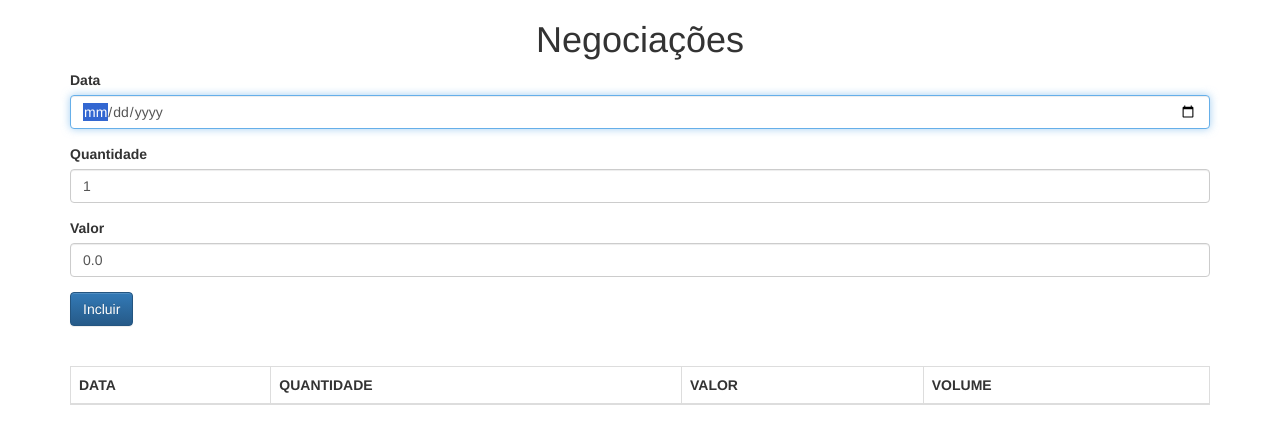
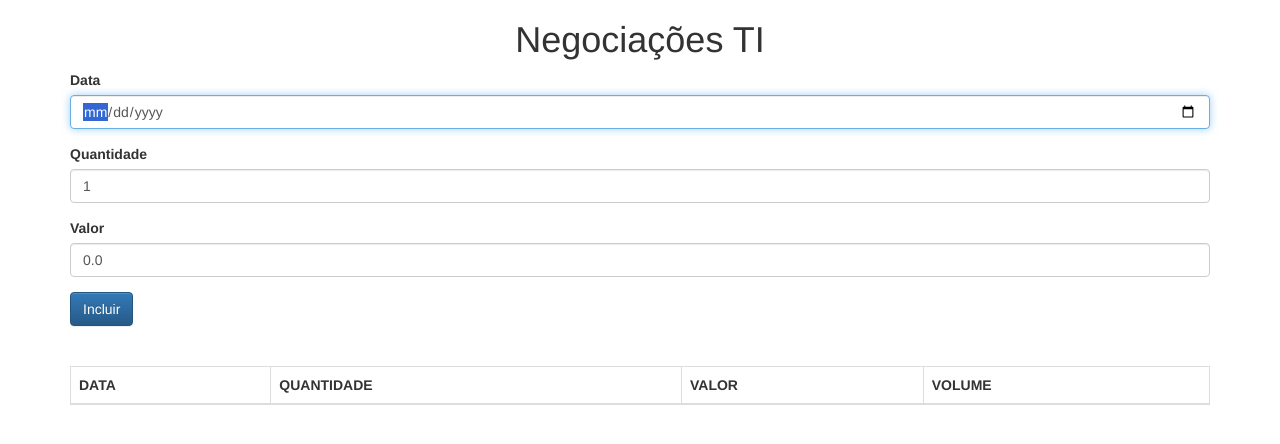
Before and after one commit to moraesmarcus/AluraTypescriptOne, a website: page app/index.html in a window 1280 px wide. Drawn offline with Linux system fonts and the light colour scheme.

Commit message:
Alteracao no title

```diff
--- a/app/index.html
+++ b/app/index.html
@@ -10,7 +10,7 @@
 
 <body class="container">
 
-    <h1 class="text-center">Negociações</h1>
+    <h1 class="text-center">Negociações TI</h1>
 
     <div id="mensagemView"></div>
 
```
